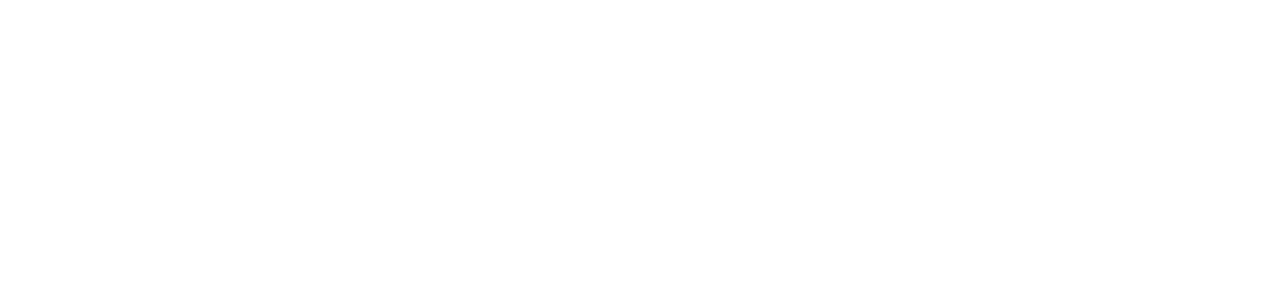
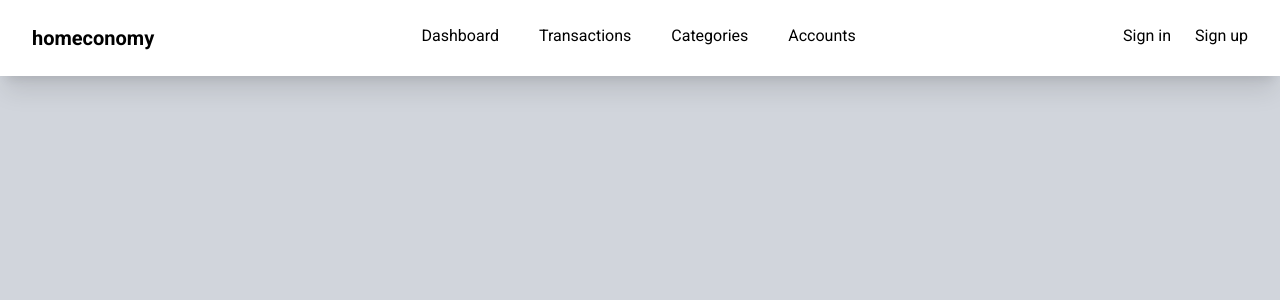
Before and after one commit to hamstersnore/homeconomy, an Angular app in the folder ui/: page / in a window 1280 px wide. Shown: the top 300 px of the page. Built offline with nearby package versions, Linux system fonts and the light colour scheme.

Commit message:
navbar added

```diff
--- a/ui/src/app/app.html
+++ b/ui/src/app/app.html
@@ -1,2 +1,32 @@
-
-<router-outlet />
+<div class="h-dvh flex flex-col bg-gray-300">
+    <nav class="w-full bg-white flex flex-row py-6 px-8 shadow-xl justify-between">
+        <a class="font-bold text-xl" routerLink="/">
+            homeconomy
+        </a>
+        <div class="flex flex-row space-x-10">
+            <a class="hover:font-bold" routerLink="/dashboard">
+                Dashboard
+            </a>
+            <a class="hover:font-bold" routerLink="/transactions">
+                Transactions
+            </a>
+            <a class="hover:font-bold" routerLink="/categories">
+                Categories
+            </a>
+            <a class="hover:font-bold" routerLink="/accounts">
+                Accounts
+            </a>
+        </div>
+        <div class="flex flex-row space-x-6">
+            <a class="hover:font-bold" routerLink="/sign-in">
+                Sign in
+            </a>
+            <a class="hover:font-bold" routerLink="/sign-up">
+                Sign up
+            </a>
+        </div>
+    </nav>
+    <div>
+        <router-outlet />
+    </div>
+</div>
--- a/ui/src/app/app.ts
+++ b/ui/src/app/app.ts
@@ -1,9 +1,9 @@
 import { Component, signal } from '@angular/core';
-import { RouterOutlet } from '@angular/router';
+import { RouterOutlet, RouterLinkWithHref } from '@angular/router';
 
 @Component({
   selector: 'app-root',
-  imports: [RouterOutlet],
+  imports: [RouterOutlet, RouterLinkWithHref],
   templateUrl: './app.html',
   styleUrl: './app.css'
 })
```
